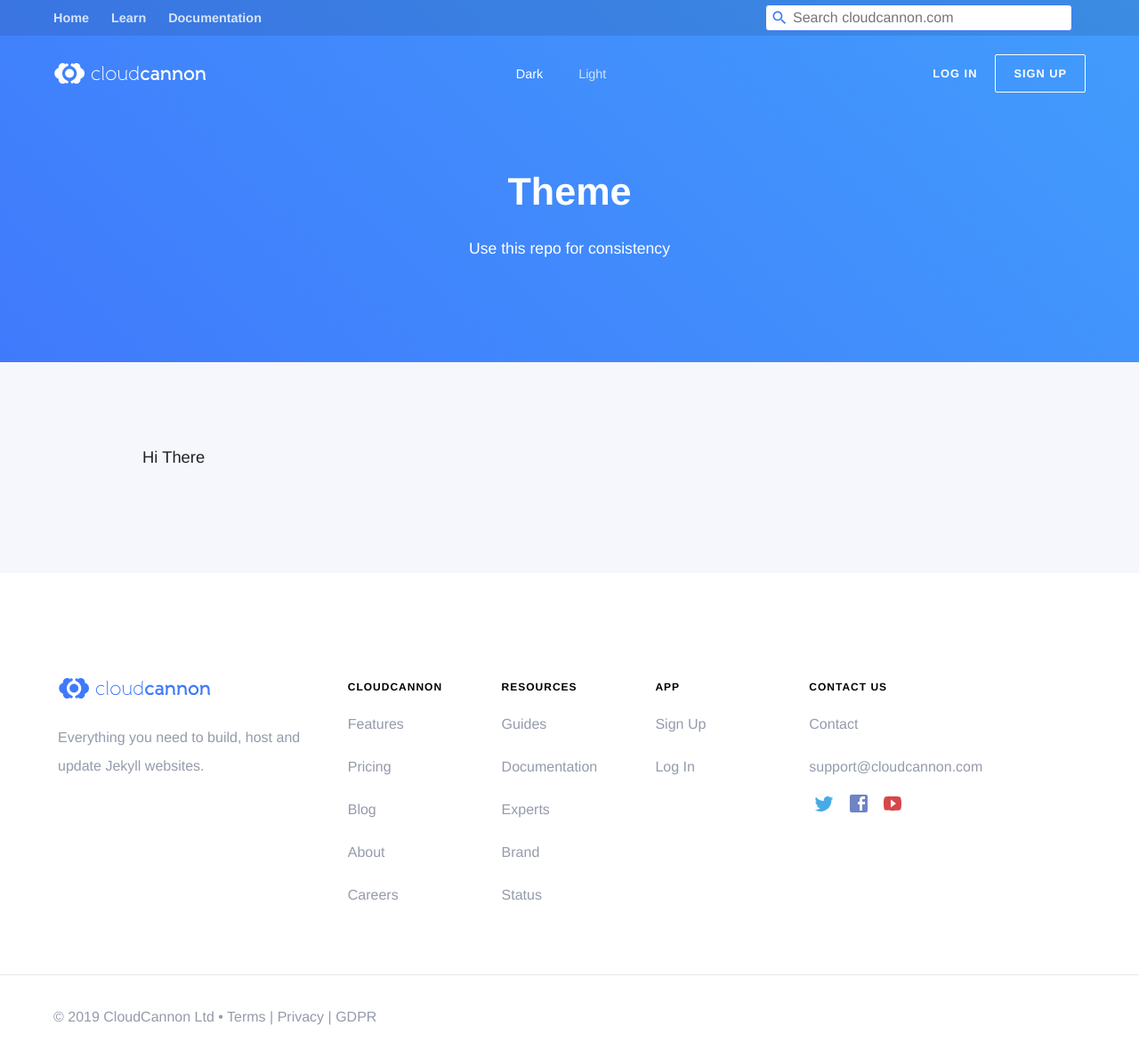
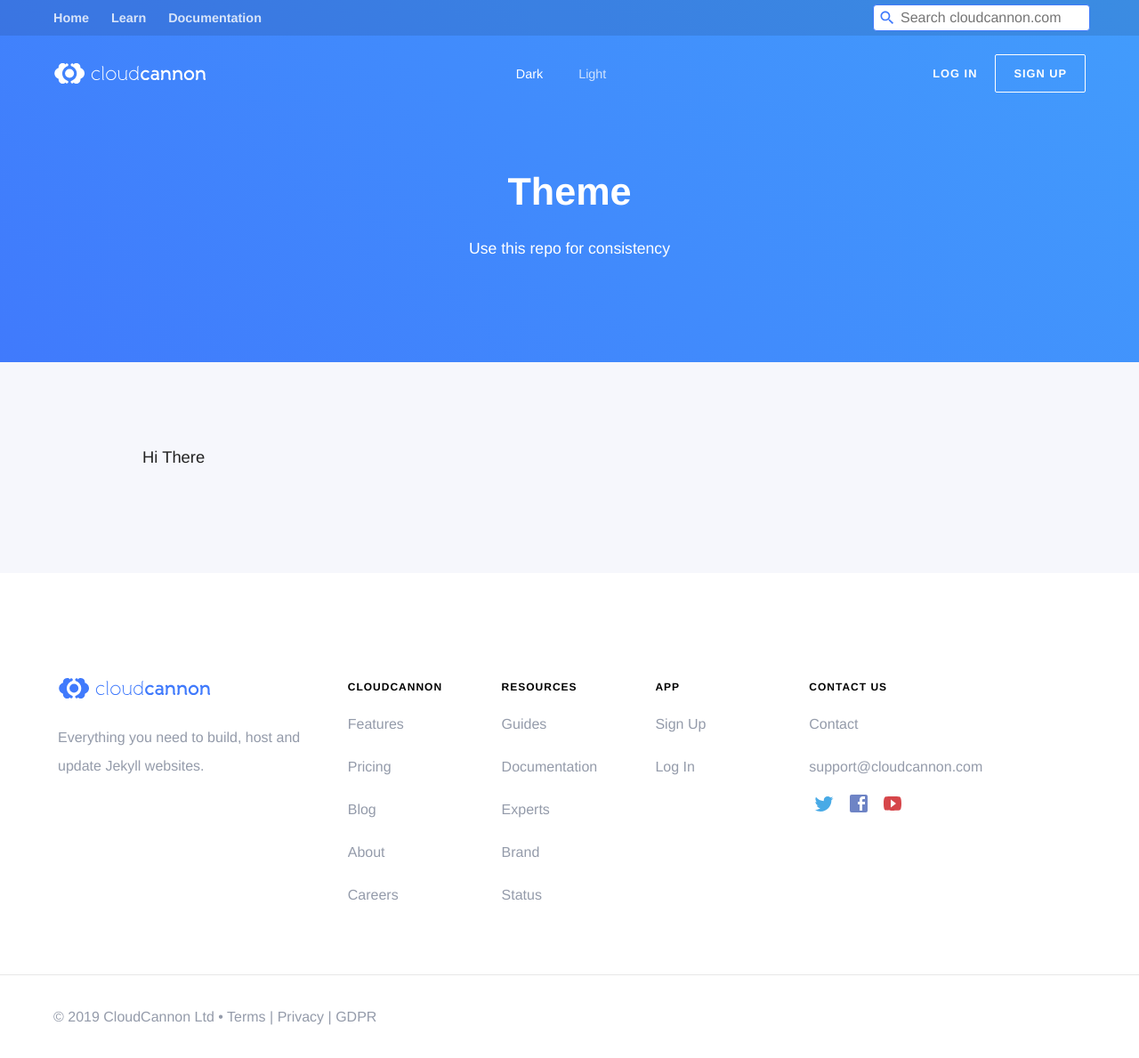
Before and after one commit to CloudCannon/jekyll-theme-cloudcannon, a Jekyll site: the page built from index.html, in a window 1280 px wide. Shown: the whole page at 89% size. Built offline with Jekyll 4.4.1, drawn with Linux system fonts in a browser that asks for light colours; some web fonts are replaced.

Commit message:
search input fix

```diff
--- a/_sass/_navigation.scss
+++ b/_sass/_navigation.scss
@@ -348,17 +348,11 @@
 			margin: (($siblings-height - $search-height) / 2) 0 0 20px;
 			position: absolute;
 			right: 0;
-			width: 100%;
 			max-width: 30%;
 			height: $search-height;
 			top: -$siblings-height;
 			z-index: 10;
-			right: 20px;
 
-			form,
-			input {
-				width: 100%;
-			}
 		}
 	}
 
```
